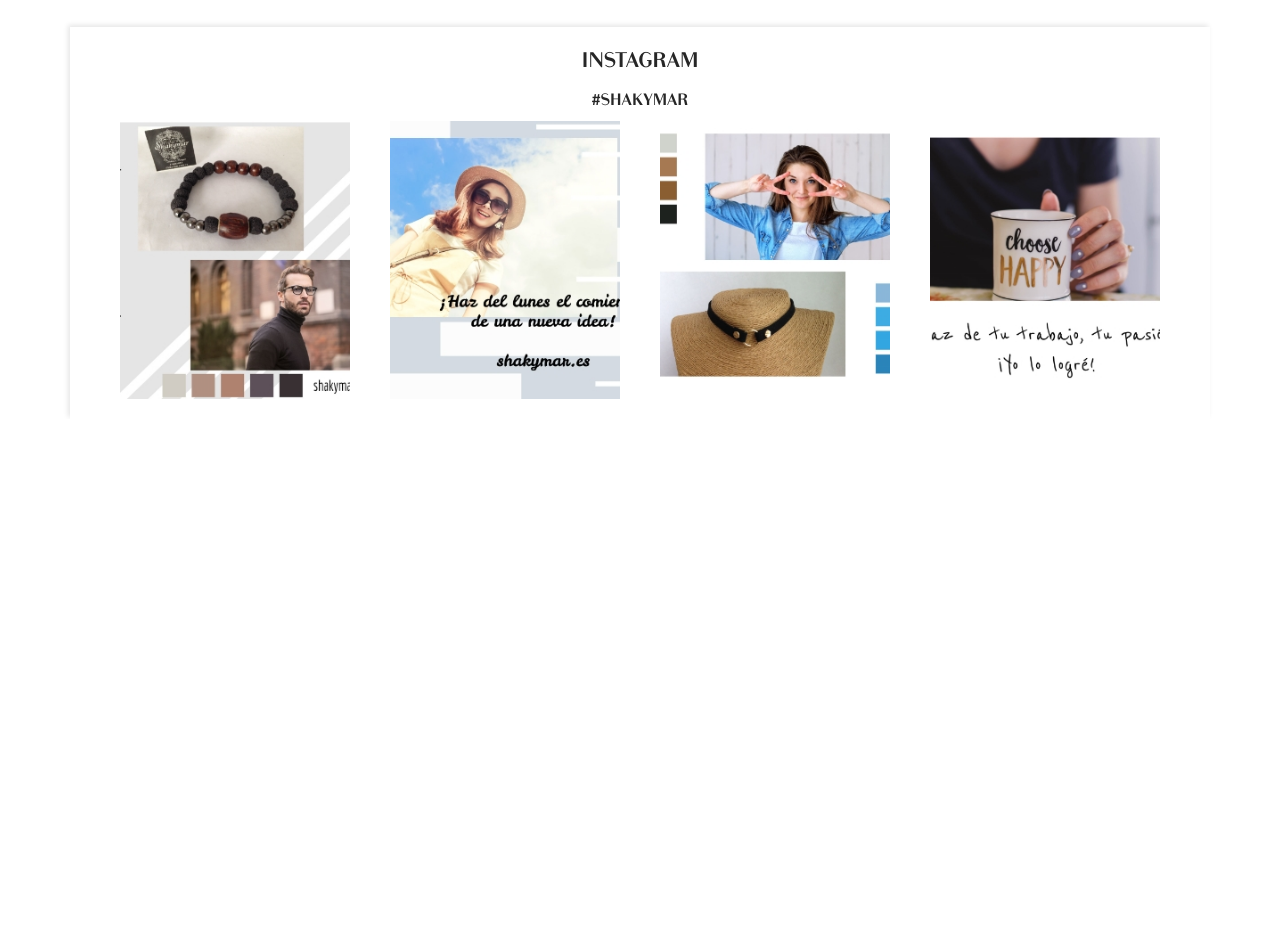
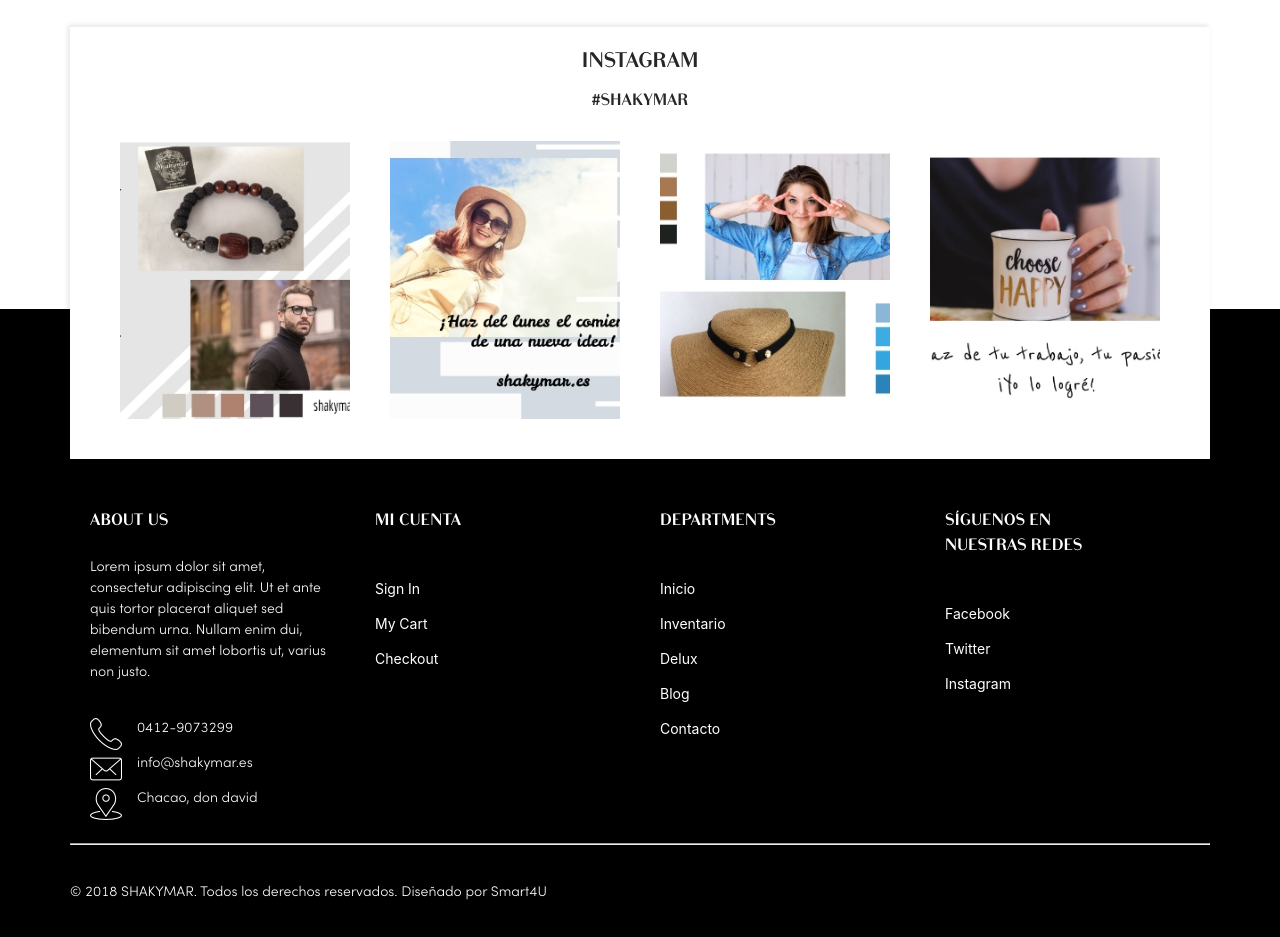
Before and after one commit to betoxd40/shakymar, a React app: page / in a window 1280 px wide. Shown: the part 4640-5577 px from the top of the page. Before the commit the page ends 5059 px from the top, so only its background shows below. Built offline with nearby package versions, Linux system fonts and the light colour scheme.

Commit message:
Added footer component

```diff
--- /dev/null
+++ b/src/components/Common/Footer.js
@@ -0,0 +1,79 @@
+import React from 'react';
+import {Row, Col} from 'antd';
+import phone from '../../assets/icons/phone-call.png';
+import mail from '../../assets/icons/mail.png';
+import location from '../../assets/icons/placeholder.png';
+const Footer = () => {
+    return (
+        <div className={'container-fluid Footer'}>
+            <div className={'container'}>
+                <Row>
+                    <Col span={6} className={'padding-column'}>
+                        <h3>ABOUT US</h3>
+                        <p>
+                            Lorem ipsum dolor sit amet, consectetur adipiscing elit. Ut et ante quis tortor placerat aliquet
+                            sed bibendum urna. Nullam enim dui, elementum sit amet lobortis ut, varius non justo.
+                        </p>
+                        <li>
+                            <ul>
+                                <img src={phone} alt=""/>
+                                <p>
+                                    0412-9073299
+                                </p>
+                            </ul>
+                            <ul>
+                                <img src={mail} alt=""/>
+                                <p>
+                                    info@shakymar.es
+                                </p>
+                            </ul>
+                            <ul>
+                                <img src={location} alt=""/>
+                                <p>
+                                    Chacao, don david
+                                </p>
+                            </ul>
+                        </li>
+                    </Col>
+                    <Col span={6} className={'padding-column'}>
+                        <h3>MI CUENTA</h3>
+                        <li>
+                            <ul>Sign In</ul>
+                            <ul>My Cart</ul>
+                            <ul>Checkout</ul>
+                        </li>
+                    </Col>
+                    <Col span={6} className={'padding-column'}>
+                        <h3>DEPARTMENTS</h3>
+                        <li>
+                            <ul>Inicio</ul>
+                            <ul>Inventario</ul>
+                            <ul>Delux</ul>
+                            <ul>Blog</ul>
+                            <ul>Contacto</ul>
+                        </li>
+                    </Col>
+                    <Col span={6} className={'padding-column'}>
+                        <h3>SÍGUENOS EN <br/>
+                            NUESTRAS REDES</h3>
+                        <li>
+                            <ul>Facebook</ul>
+                            <ul>Twitter</ul>
+                            <ul>Instagram</ul>
+                        </li>
+                    </Col>
+                </Row>
+                <Row>
+                    <Col span={24}>
+                        <hr/>
+                        <p className={'copyright'}>
+                            © 2018 SHAKYMAR. Todos los derechos reservados. Diseñado por Smart4U
+                        </p>
+                    </Col>
+                </Row>
+            </div>
+        </div>
+    );
+};
+
+export default Footer;
--- a/src/containers/Home.js
+++ b/src/containers/Home.js
@@ -2,6 +2,7 @@ import React from 'react';
 import {connect} from 'react-redux';
 import {bindActionCreators} from 'redux';
 import NavBar from '../components/Common/NavBar';
+import Footer from '../components/Common/Footer';
 import CarouselBanner from '../components/Home/CarouselBanner';
 import Collection from '../components/Home/Collection';
 import AboutMe from '../components/Home/AboutMe';
@@ -28,6 +29,7 @@ class Home extends React.Component {
                 <Banner />
                 <BlogHome />
                 <Instagram />
+                <Footer />
             </div>
         );
     }
--- a/src/sass/app.scss
+++ b/src/sass/app.scss
@@ -69,3 +69,45 @@ h5,p{
 .text-center {
   text-align: center !important;
 }
+
+.NavBar{
+  padding-top: 10px;
+  padding-bottom: 10px;
+  img{
+    width: 30px;
+    height: auto;
+    margin-right: 20px;
+  }
+}
+
+.Footer{
+  margin-top: -150px;
+  background: black;
+  padding-top: 200px;
+  h3,p{
+    color: white;
+  }
+  h3{
+    padding-bottom: 15px;
+  }
+  .padding-column{
+    padding-left: 20px;
+    padding-right: 20px;
+  }
+  ul{
+    padding: 0;
+    color: white;
+  }
+  .copyright{
+    padding-top: 30px;
+    padding-bottom: 20px;
+  }
+  hr{
+    margin-top: 20px;
+  }
+  img{
+    margin-right: 15px;
+    width: 32px;
+    float: left;
+  }
+}
--- a/src/sass/home.scss
+++ b/src/sass/home.scss
@@ -1,13 +1,3 @@
-.NavBar{
-  padding-top: 10px;
-  padding-bottom: 10px;
-  img{
-    width: 30px;
-    height: auto;
-    margin-right: 20px;
-  }
-}
-
 .Carousel{
   padding-left: 30px;
   padding-right: 30px;
@@ -147,9 +137,9 @@
 
 .Instagram{
   margin-top: 100px;
+
   img{
-    padding-left: 20px;
-    padding-right: 20px;
+    padding: 20px;
   }
   .box-shadow {
     background: white;
```
Also changed, not shown: src/assets/icons/mail.png (added), src/assets/icons/phone-call.png (added), src/assets/icons/placeholder.png (added).
